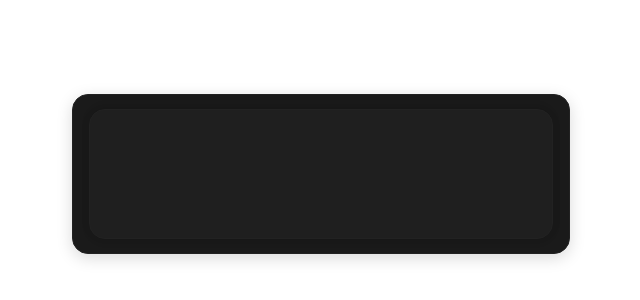
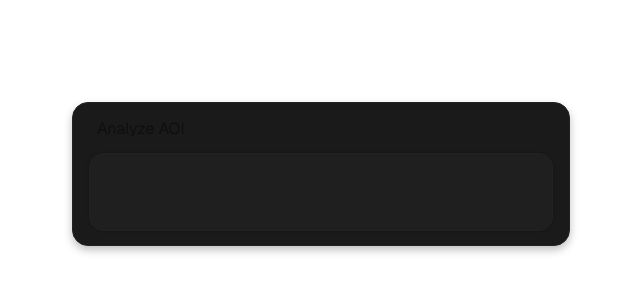
Before and after one commit to deeepsig/aio-tool, a Next.js app: page / in a window 1280 px wide. Shown: the part 226-526 px from the top of the page, without its empty margins (319-959 px from the left). Built offline with nearby package versions, Linux system fonts and the light colour scheme.

Commit message:
outer-main box styling changes

```diff
--- a/src/app/page.tsx
+++ b/src/app/page.tsx
@@ -4,7 +4,8 @@ import Main from '@/components/main/main';
 export default function Page() {
   return (
     <div className="min-h-screen flex items-center justify-center bg-[var(--background)] font-sans">
-      <div className="outer-box">
+      <div className="outer-box space-y-3">
+        <h2 className="ml-2 text-base">Analyze AOI</h2>
         <Main />
       </div>
     </div>
--- a/src/components/main/main.tsx
+++ b/src/components/main/main.tsx
@@ -3,7 +3,7 @@ export default function Main() {
   return (
     <div className="inner-box">
       {/* Your UrlInput, ProcessesPanel, RecommendationCard… */}
-      <div className="p-6 text-center text-sm text-gray-400 h-32">
+      <div className="p-6 text-center text-sm text-gray-400">
         {/* Inner content goes here… */}
       </div>
     </div>
--- a/src/styles/globals.css
+++ b/src/styles/globals.css
@@ -28,7 +28,7 @@ body {
 .outer-box {
   background: #1a1a1a;
   border: 1px solid #222222;
-  box-shadow: 0px 4px 16px rgba(0, 0, 0, 0.15); /* softer: less blur & opacity */
+  box-shadow: 0px 4px 8px rgba(0, 0, 0, 0.25);
   width: 498px;
   margin: 0 auto;
   padding: 14px 16px;
@@ -38,9 +38,10 @@ body {
 .inner-box {
   background: #1f1f1f;
   border: 1px solid #222222;
-  border-radius: 16px;
   box-shadow:
-    0px 2px 8px rgba(0, 0, 0, 0.08),
-    /* lighter down-shadow */ 0px -2px 8px rgba(0, 0, 0, 0.08); /* lighter up-shadow */
+    1px 1px 2px rgba(0, 0, 0, 0.1),
+    -1px -1px 2px rgba(0, 0, 0, 0.1);
   width: 100%;
+  padding: 14px 16px;
+  border-radius: 14px;
 }
```
